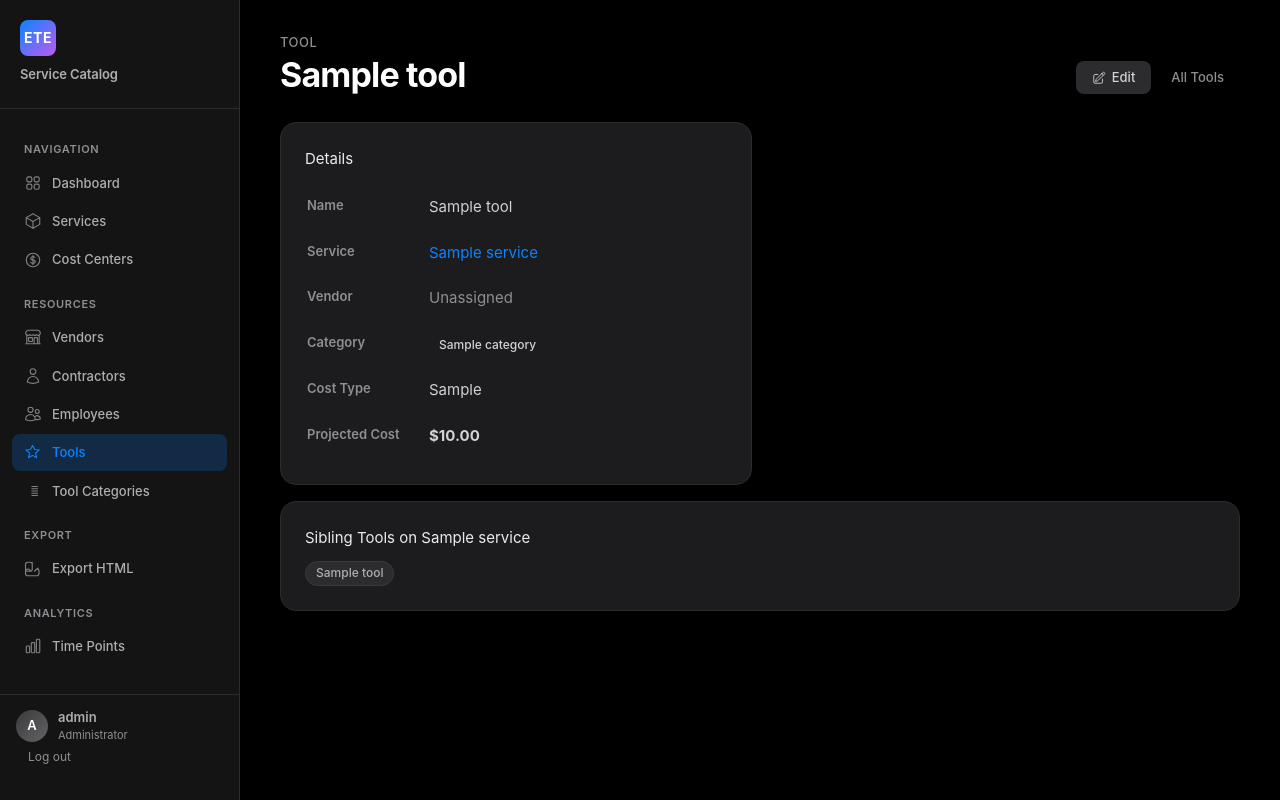
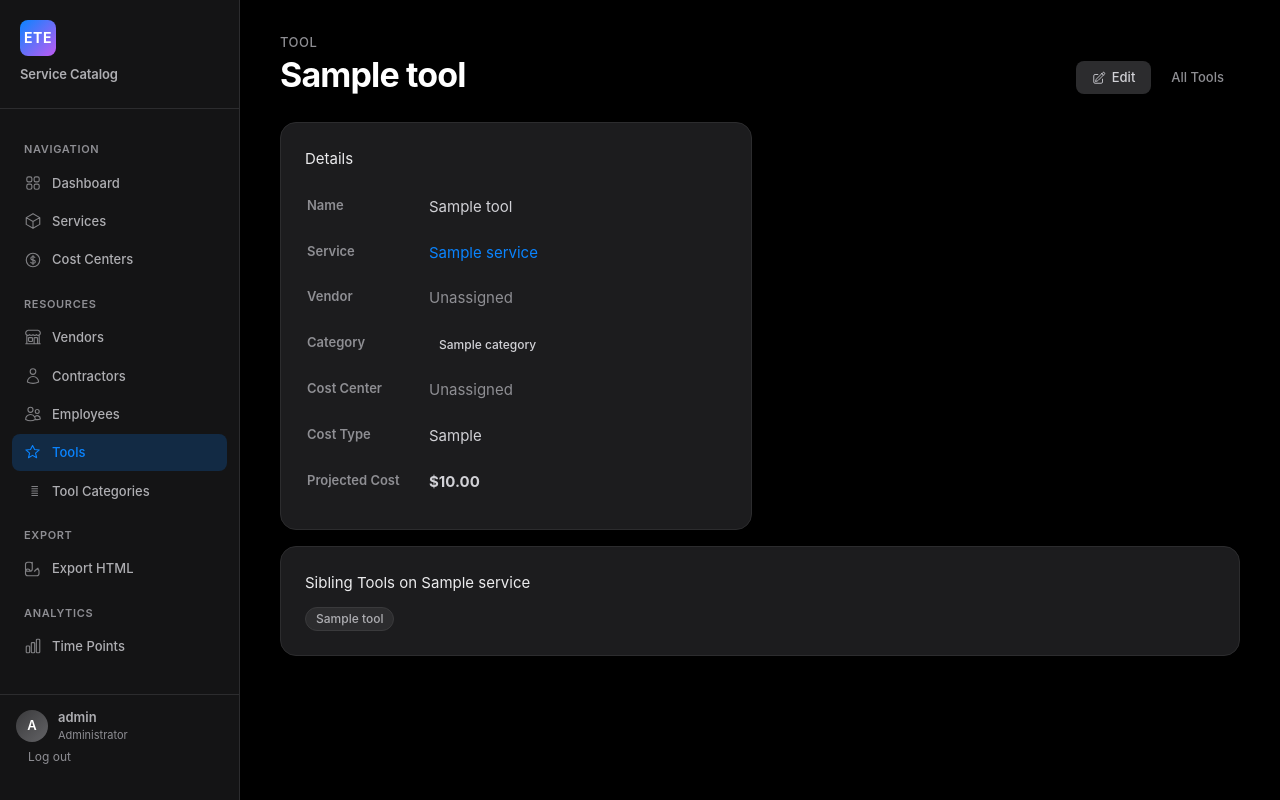
Before and after one commit to flynnpackdad/ETE, a Flask app: page /tools/1 in a window 1280 px wide. Run offline with Flask 3, Linux system fonts and the light colour scheme; a user stored in the database is signed in; tables that the repository leaves empty hold one stand-in row (values such as "Sample post").

Commit message:
fix cost centers 1
Update main.py

```diff
--- a/app/__init__.py
+++ b/app/__init__.py
@@ -7,11 +7,13 @@ Run with:  flask --app app run
 from flask import Flask
 from flask_sqlalchemy import SQLAlchemy
 from flask_login import LoginManager
+from flask_migrate import Migrate
 
 from config import Config
 
 db = SQLAlchemy()
 login_manager = LoginManager()
+migrate = Migrate()
 
 
 def create_app(config_object=Config):
@@ -21,6 +23,7 @@ def create_app(config_object=Config):
     # Extensions
     db.init_app(app)
     login_manager.init_app(app)
+    migrate.init_app(app, db)
 
     # LoginManager messaging
     login_manager.login_view = "auth.login"
--- a/app/models.py
+++ b/app/models.py
@@ -68,6 +68,7 @@ class CostCenter(db.Model):
     vendors = db.relationship("Vendor", back_populates="cost_center")
     contractors = db.relationship("Contractor", back_populates="cost_center")
     employees = db.relationship("Employee", back_populates="cost_center")
+    tools = db.relationship("Tool", back_populates="cost_center")
 
     def __repr__(self):
         return f"<CostCenter {self.name}>"
@@ -213,6 +214,9 @@ class Tool(db.Model):
     vendor_id = db.Column(db.Integer, db.ForeignKey("resources.id"),
                           nullable=True)
     vendor = db.relationship("Vendor", back_populates="tools")
+    cost_center_id = db.Column(db.Integer, db.ForeignKey("cost_centers.id"),
+                               nullable=True)
+    cost_center = db.relationship("CostCenter", back_populates="tools")
 
     # Budget projection fields
     category_id = db.Column(db.Integer, db.ForeignKey("tool_categories.id"), nullable=True)
--- a/app/templates/tools/detail.html
+++ b/app/templates/tools/detail.html
@@ -44,6 +44,13 @@
           <span class="muted">Unassigned</span>
 {% endif %}
       </td></tr>
+      <tr><th>Cost Center</th><td>
+        {% if tool.cost_center %}
+          <span class="tag">{{ tool.cost_center.name }}</span>
+        {% else %}
+          <span class="muted">Unassigned</span>
+      {% endif %}
+      </td></tr>
       <tr><th>Cost Type</th><td>
         {% if tool.cost_type %}
           {% if tool.cost_type == "one_time" %}One-time (Capex){% elif tool.cost_type == "recurring_monthly" %}Recurring (Monthly){% elif tool.cost_type == "recurring_annual" %}Recurring (Annual){% else %}{{ tool.cost_type }}{% endif %}
--- a/app/templates/tools/form.html
+++ b/app/templates/tools/form.html
@@ -29,6 +29,12 @@
   </label>
 
   <label class="field">
+    {{ form.cost_center_id.label }}
+    {{ form.cost_center_id(class_="input") }}
+    {% for e in form.cost_center_id.errors %}<span class="field-error">{{ e }}</span>{% endfor %}
+  </label>
+
+  <label class="field">
     {{ form.category_id.label }}
     {{ form.category_id(class_="input") }}
     {% for e in form.category_id.errors %}<span class="field-error">{{ e }}</span>{% endfor %}
--- a/app/templates/vendors/detail.html
+++ b/app/templates/vendors/detail.html
@@ -26,7 +26,6 @@
   <div class="card">
     <div class="section-label" style="margin-bottom:12px;">Details</div>
     <table class="detail-table">
-      <tr><th>Cost Center</th><td>{{ vendor.cost_center.name if vendor.cost_center else '—' }}</td></tr>
       <tr><th>Contractors</th><td>{{ vendor.contractors|length }}</td></tr>
       <tr><th>Tools</th><td>{{ vendor.tools|length }}</td></tr>
       <tr><th>All-Up Cost</th><td>${% if vendor.all_up_cost %}{{ "%.2f"|format(vendor.all_up_cost) }}{% else %}0.00{% endif %}</td></tr>
--- a/app/templates/vendors/form.html
+++ b/app/templates/vendors/form.html
@@ -17,12 +17,6 @@
   </label>
 
   <label class="field">
-    {{ form.cost_center_id.label }}
-    {{ form.cost_center_id(class_="input") }}
-    {% for e in form.cost_center_id.errors %}<span class="field-error">{{ e }}</span>{% endfor %}
-  </label>
-
-  <label class="field">
     {{ form.notes.label }}
     {{ form.notes(class_="input", rows=3, placeholder="Optional notes about this vendor") }}
   </label>
--- a/app/templates/vendors/list.html
+++ b/app/templates/vendors/list.html
@@ -6,7 +6,7 @@
   <div>
     <div class="section-label">Resources</div>
     <h1>Vendors</h1>
-    <p class="page-subtitle">External suppliers. Each vendor is booked to a cost center.</p>
+    <p class="page-subtitle">External suppliers.</p>
   </div>
   <a class="btn btn-primary btn-lg" href="{{ url_for('vendors.create') }}">
     <svg xmlns="http://www.w3.org/2000/svg" width="16" height="16" fill="none" viewBox="0 0 24 24" stroke-width="2" stroke="currentColor">
@@ -23,7 +23,6 @@
       <tr>
         <th style="width:50px;">#</th>
         <th>Vendor</th>
-        <th>Cost Center</th>
         <th>Contractors</th>
         <th class="right">All-Up Cost</th>
         <th style="width:120px;">Status</th>
@@ -37,7 +36,6 @@
         <td>
           <a class="svc-link" href="{{ url_for('vendors.detail', vid=v.id) }}">{{ v.name }}</a>
         </td>
-        <td>{{ v.cost_center.name if v.cost_center else '<span class="muted">—</span>' | safe }}</td>
         <td>{{ v.contractors|length }}</td>
         <td class="right">${% if v.all_up_cost %}{{ "%.2f"|format(v.all_up_cost) }}{% else %}0.00{% endif %}</td>
         <td>
--- a/app/tools.py
+++ b/app/tools.py
@@ -9,7 +9,7 @@ from flask_login import login_required
 from sqlalchemy.orm import joinedload
 
 from . import db
-from .models import Tool, Service, Vendor, ToolCategory
+from .models import Tool, Service, Vendor, ToolCategory, CostCenter
 from .forms import ToolForm
 
 bp = Blueprint("tools", __name__)
@@ -42,6 +42,15 @@ def _populate_categories(form):
     ]
 
 
+def _populate_cost_centers(form):
+    """Helper: fill the cost_center_id dropdown."""
+    form.cost_center_id.choices = [
+        (0, "--- Unassigned ---")
+    ] + [
+        (cc.id, cc.name) for cc in CostCenter.query.order_by(CostCenter.name).all()
+    ]
+
+
 @bp.before_request
 @login_required
 def require_login():
@@ -60,14 +69,17 @@ def create():
     _populate_services(form)
     _populate_vendors(form)
     _populate_categories(form)
+    _populate_cost_centers(form)
     if form.validate_on_submit():
         service_id = form.service_id.data or None
         vendor_id = form.vendor_id.data or None
+        cost_center_id = form.cost_center_id.data or None
         category_id = form.category_id.data or None
         tool = Tool(
             name=form.name.data.strip(),
             service_id=service_id,
             vendor_id=vendor_id,
+            cost_center_id=cost_center_id,
             category_id=category_id,
             projected_cost=form.projected_cost.data or 0.0,
             cost_type=form.cost_type.data or "one_time",
@@ -92,10 +104,12 @@ def edit(tid):
     _populate_services(form)
     _populate_vendors(form)
     _populate_categories(form)
+    _populate_cost_centers(form)
     if form.validate_on_submit():
         tool.name = form.name.data.strip()
         tool.service_id = form.service_id.data or None
         tool.vendor_id = form.vendor_id.data or None
+        tool.cost_center_id = form.cost_center_id.data or None
         tool.category_id = form.category_id.data or None
         tool.projected_cost = form.projected_cost.data or 0.0
         tool.cost_type = form.cost_type.data or "one_time"
--- a/requirements.txt
+++ b/requirements.txt
@@ -2,5 +2,6 @@ Flask==3.0.3
 Flask-SQLAlchemy==3.1.1
 Flask-Login==0.6.3
 Flask-WTF==1.2.1
+Flask-Migrate==4.0.7
 SQLAlchemy==2.0.31
 Werkzeug==3.0.3
```
Also changed, not shown: app/forms.py (+10 -4 lines), app/templates/tools/list.html (+8 -0 lines), app/vendors.py (+0 -11 lines), 1 other file.
